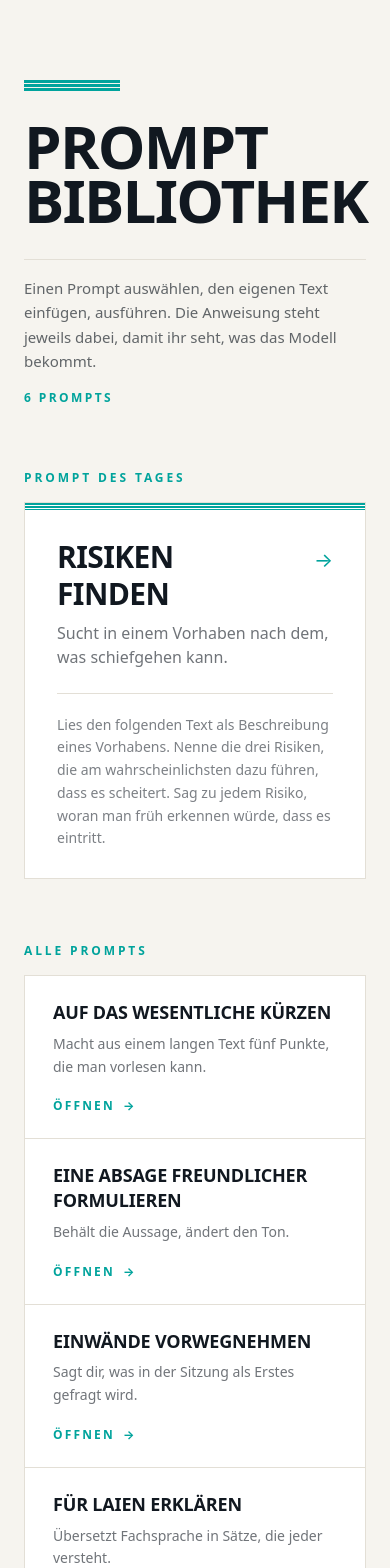
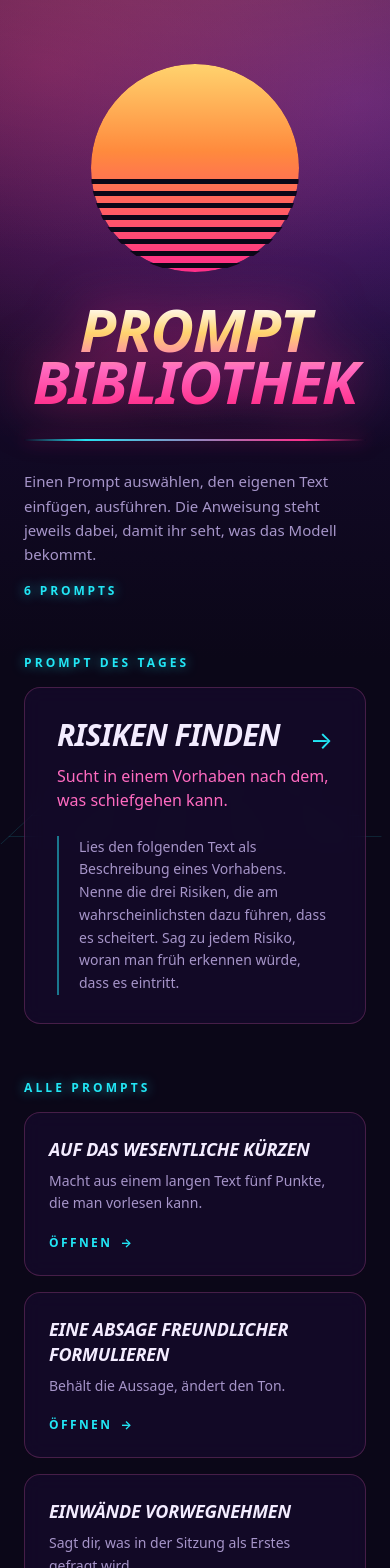
Before and after one commit to alexodexo/prompt-bibliothek, a Next.js app: page / in a window 390 px wide. Shown: the top 1568 px of the page. Built offline with nearby package versions, Linux system fonts and the light colour scheme.

Commit message:
Optik: Miami Vice statt Art Deco
Nachthimmel mit Sonnenuntergang, Sonnenscheibe mit Schlitzen, Rasterboden,
Neonschrift, Glaskarten. Der Knopf leuchtet jetzt und ist auf dem dunklen
Grund nicht mehr zu uebersehen. Funktion unveraendert.

```diff
--- a/app/globals.css
+++ b/app/globals.css
@@ -1,45 +1,153 @@
 @import "tailwindcss";
 
 @theme {
-  /* Miami White: Stuck, Tinte, ein einziger Akzent. */
-  --color-stuck: #F6F4EF;
-  --color-tinte: #111820;
-  --color-aqua: #00A39C;
-  --color-linie: #E3DFD6;
+  /* Miami Vice: Neon auf Nacht. */
+  --color-nacht: #0B0718;
+  --color-tiefviolett: #1A0B33;
+  --color-magenta: #FF2E8B;
+  --color-neonpink: #FF6BC1;
+  --color-cyan: #22E6F5;
+  --color-violett: #8B41FF;
+  --color-orange: #FF8A3D;
+  --color-sonnengelb: #FFD36E;
+  --color-hell: #F3ECFF;
+  --color-gedaempft: #A695C9;
 
   --font-sans:
     ui-sans-serif, system-ui, -apple-system, "Segoe UI", Roboto, Helvetica, Arial, sans-serif;
 }
 
 html {
-  background-color: var(--color-stuck);
+  background-color: var(--color-nacht);
 }
 
 body {
   font-family: var(--font-sans);
-  color: var(--color-tinte);
+  color: var(--color-hell);
+  position: relative;
 }
 
-/* Eyebrow: die drei waagerechten Linien der Art-Deco-Fassaden. */
-.eyebrow {
-  height: 11px;
+/* Nachthimmel mit Sonnenuntergang oben und Dunst in den Ecken. */
+body::before {
+  content: "";
+  position: fixed;
+  inset: 0;
+  z-index: -2;
+  background:
+    radial-gradient(1200px 700px at 50% -20%, rgba(255, 138, 61, 0.30), transparent 62%),
+    radial-gradient(1000px 620px at 12% 8%, rgba(255, 46, 139, 0.28), transparent 60%),
+    radial-gradient(900px 600px at 92% 12%, rgba(139, 65, 255, 0.32), transparent 58%),
+    linear-gradient(180deg, #2A0F45 0%, #150A2C 38%, var(--color-nacht) 78%);
+}
+
+/* Rasterboden am unteren Rand, die Synthwave-Signatur. */
+body::after {
+  content: "";
+  position: fixed;
+  inset: auto 0 0 0;
+  height: 42vh;
+  z-index: -1;
+  pointer-events: none;
+  background-image:
+    repeating-linear-gradient(
+      to right,
+      rgba(34, 230, 245, 0.16) 0 1px,
+      transparent 1px 84px
+    ),
+    repeating-linear-gradient(
+      to bottom,
+      rgba(34, 230, 245, 0.16) 0 1px,
+      transparent 1px 56px
+    );
+  transform: perspective(340px) rotateX(62deg);
+  transform-origin: bottom center;
+  mask-image: linear-gradient(to bottom, transparent, black 45%);
+}
+
+/* Sonnenscheibe mit den waagerechten Schlitzen. */
+.sonne {
+  aspect-ratio: 1;
+  border-radius: 9999px;
+  background-image: linear-gradient(
+    180deg,
+    var(--color-sonnengelb) 0%,
+    var(--color-orange) 42%,
+    var(--color-magenta) 100%
+  );
+  mask-image: repeating-linear-gradient(
+    to bottom,
+    black 0 100%,
+    black 55%,
+    transparent 55%,
+    transparent 100%
+  );
+  -webkit-mask-image: repeating-linear-gradient(
+    to bottom,
+    black 0 100%,
+    black 55%,
+    transparent 55%,
+    transparent 100%
+  );
+  filter: drop-shadow(0 0 34px rgba(255, 108, 61, 0.65));
+}
+
+.sonne-schlitze {
+  position: absolute;
+  inset: 52% 0 0 0;
   background-image: repeating-linear-gradient(
     to bottom,
-    var(--color-aqua) 0 3px,
-    transparent 3px 4px
+    transparent 0 7px,
+    var(--color-nacht) 7px 12px
   );
+  border-radius: 0 0 9999px 9999px;
 }
 
-.eyebrow-schmal {
-  height: 7px;
-  background-image: repeating-linear-gradient(
-    to bottom,
-    var(--color-aqua) 0 2px,
-    transparent 2px 3px
+/* Neon-Schrift */
+.neon-titel {
+  background-image: linear-gradient(
+    180deg,
+    #FFFFFF 0%,
+    var(--color-sonnengelb) 28%,
+    var(--color-neonpink) 62%,
+    var(--color-magenta) 100%
   );
+  -webkit-background-clip: text;
+  background-clip: text;
+  color: transparent;
+  filter: drop-shadow(0 0 26px rgba(255, 46, 139, 0.55));
 }
 
-/* Waagerechte Haarlinie mit Beschriftung */
-.regal {
-  border-top: 1px solid var(--color-linie);
+.neon-cyan {
+  color: var(--color-cyan);
+  text-shadow: 0 0 12px rgba(34, 230, 245, 0.65);
 }
+
+/* Karten aus Glas mit Neonkante */
+.glas {
+  background: rgba(26, 11, 51, 0.55);
+  backdrop-filter: blur(10px);
+  border: 1px solid rgba(255, 107, 193, 0.22);
+  transition: border-color 0.2s ease, box-shadow 0.2s ease, transform 0.2s ease;
+}
+.glas:hover {
+  border-color: rgba(34, 230, 245, 0.7);
+  box-shadow: 0 0 0 1px rgba(34, 230, 245, 0.25), 0 18px 50px -22px rgba(34, 230, 245, 0.7);
+  transform: translateY(-2px);
+}
+
+.glas-cyan {
+  border-color: rgba(34, 230, 245, 0.35);
+}
+
+/* Horizontlinie */
+.horizont {
+  height: 2px;
+  background-image: linear-gradient(
+    90deg,
+    transparent,
+    var(--color-cyan) 18%,
+    var(--color-magenta) 82%,
+    transparent
+  );
+  box-shadow: 0 0 18px rgba(255, 46, 139, 0.6);
+}
--- a/app/layout.tsx
+++ b/app/layout.tsx
@@ -9,7 +9,7 @@ export const metadata: Metadata = {
 export default function RootLayout({ children }: LayoutProps<"/">) {
   return (
     <html lang="de" className="h-full antialiased">
-      <body className="flex min-h-full flex-col bg-stuck text-tinte">{children}</body>
+      <body className="flex min-h-full flex-col">{children}</body>
     </html>
   );
 }
--- a/app/page.tsx
+++ b/app/page.tsx
@@ -11,86 +11,87 @@ export default function Startseite() {
   const uebrige = prompts.filter((p) => p.id !== promptDesTages);
 
   return (
-    <main className="mx-auto w-full max-w-3xl px-6 pb-24 pt-20">
-      <header>
-        <div className="eyebrow w-24" />
-        <h1 className="mt-7 text-6xl font-black uppercase leading-[0.9] tracking-[-0.03em] sm:text-7xl">
+    <main className="mx-auto w-full max-w-3xl px-6 pb-28 pt-16">
+      <header className="relative">
+        <div className="relative mx-auto w-52">
+          <div className="sonne w-52" />
+          <div className="sonne-schlitze" />
+        </div>
+
+        <h1 className="neon-titel mt-8 text-center text-6xl font-black uppercase italic leading-[0.86] tracking-[-0.02em] sm:text-7xl">
           Prompt
           <br />
           Bibliothek
         </h1>
-        <div className="regal mt-8 flex flex-wrap items-baseline justify-between gap-4 pt-4">
-          <p className="max-w-md text-[15px] leading-relaxed text-tinte/65">
+
+        <div className="horizont mt-8" />
+
+        <div className="mt-7 flex flex-wrap items-baseline justify-between gap-4">
+          <p className="max-w-md text-[15px] leading-relaxed text-gedaempft">
             Einen Prompt auswählen, den eigenen Text einfügen, ausführen. Die Anweisung
             steht jeweils dabei, damit ihr seht, was das Modell bekommt.
           </p>
-          <p className="text-xs font-bold uppercase tracking-[0.2em] text-aqua">
+          <p className="neon-cyan text-xs font-bold uppercase tracking-[0.24em]">
             {prompts.length} Prompts
           </p>
         </div>
       </header>
 
       {empfehlung && (
-        <section className="mt-16">
-          <h2 className="text-xs font-bold uppercase tracking-[0.24em] text-aqua">
+        <section className="mt-14">
+          <h2 className="neon-cyan text-xs font-bold uppercase tracking-[0.26em]">
             Prompt des Tages
           </h2>
           <Link
             href={`/prompt/${empfehlung.id}`}
-            className="group mt-4 block border border-linie bg-white transition hover:border-aqua"
+            className="glas group mt-4 block rounded-2xl px-8 py-7"
           >
-            <div className="eyebrow-schmal" />
-            <div className="px-8 py-7">
             <div className="flex items-start justify-between gap-6">
-                <h3 className="text-3xl font-black uppercase leading-tight tracking-[-0.02em]">
+              <h3 className="text-3xl font-black uppercase italic leading-tight tracking-[-0.02em] text-hell">
                 {empfehlung.titel}
               </h3>
-                <span className="mt-2 shrink-0 text-xl text-aqua transition group-hover:translate-x-1">
+              <span className="mt-2 shrink-0 text-2xl text-cyan transition group-hover:translate-x-1">
                 →
               </span>
             </div>
-              <p className="mt-2 text-tinte/60">{empfehlung.beschreibung}</p>
-              <p className="regal mt-6 pt-5 text-sm leading-relaxed text-tinte/55">
+            <p className="mt-2 text-neonpink">{empfehlung.beschreibung}</p>
+            <p className="mt-6 border-l-2 border-cyan/50 pl-5 text-sm leading-relaxed text-gedaempft">
               {empfehlung.text}
             </p>
-            </div>
           </Link>
         </section>
       )}
 
-      <section className="mt-16">
-        <h2 className="text-xs font-bold uppercase tracking-[0.24em] text-aqua">
+      <section className="mt-14">
+        <h2 className="neon-cyan text-xs font-bold uppercase tracking-[0.26em]">
           Alle Prompts
         </h2>
-        <ul className="mt-4 grid gap-px border border-linie bg-linie sm:grid-cols-2">
+        <ul className="mt-4 grid gap-4 sm:grid-cols-2">
           {uebrige.map((prompt) => (
-            <li key={prompt.id} className="bg-white">
+            <li key={prompt.id}>
               <Link
                 href={`/prompt/${prompt.id}`}
-                className="group flex h-full flex-col px-7 py-6 transition hover:bg-aqua/[0.04]"
+                className="glas group flex h-full flex-col rounded-2xl px-6 py-6"
               >
-                <h3 className="text-lg font-black uppercase leading-snug tracking-[-0.01em]">
+                <h3 className="text-lg font-black uppercase italic leading-snug tracking-[-0.01em] text-hell">
                   {prompt.titel}
                 </h3>
-                <p className="mt-2 flex-1 text-sm leading-relaxed text-tinte/60">
+                <p className="mt-2 flex-1 text-sm leading-relaxed text-gedaempft">
                   {prompt.beschreibung}
                 </p>
-                <span className="mt-5 text-xs font-bold uppercase tracking-[0.18em] text-aqua">
+                <span className="mt-5 text-xs font-bold uppercase tracking-[0.2em] text-cyan">
                   Öffnen
                   <span className="ml-2 inline-block transition group-hover:translate-x-1">→</span>
                 </span>
               </Link>
             </li>
           ))}
-          {uebrige.length % 2 === 1 && (
-            <li className="hidden bg-white sm:block" aria-hidden="true" />
-          )}
         </ul>
       </section>
 
-      <footer className="regal mt-16 pt-6 text-sm text-tinte/45">
+      <footer className="mt-16 border-t border-neonpink/15 pt-6 text-sm text-gedaempft/70">
         Läuft über EUrouter. Der Schlüssel steht in eurer{" "}
-        <code className="font-mono text-xs text-tinte/70">.env.local</code>.
+        <code className="font-mono text-xs text-cyan">.env.local</code>.
       </footer>
     </main>
   );
--- a/components/Ergebnis.tsx
+++ b/components/Ergebnis.tsx
@@ -10,11 +10,11 @@ type Props = {
 export default function Ergebnis({ text }: Props) {
   return (
     <section className="mt-10">
-      <div className="eyebrow-schmal w-16" />
-      <h2 className="mt-4 text-xs font-bold uppercase tracking-[0.22em] text-aqua">
+      <div className="horizont" />
+      <h2 className="neon-cyan mt-5 text-xs font-bold uppercase tracking-[0.24em]">
         Ergebnis
       </h2>
-      <p className="mt-4 whitespace-pre-wrap border border-linie bg-white p-6 text-[15px] leading-relaxed text-tinte/85">
+      <p className="mt-4 whitespace-pre-wrap rounded-xl border border-cyan/30 bg-nacht/50 p-6 text-[15px] leading-relaxed text-hell/90">
         {text}
       </p>
     </section>
```
Also changed, not shown: app/prompt/[id]/page.tsx (+10 -11 lines), components/PromptFormular.tsx (+7 -7 lines). Lines whose indentation alone changed are shown as unchanged.
